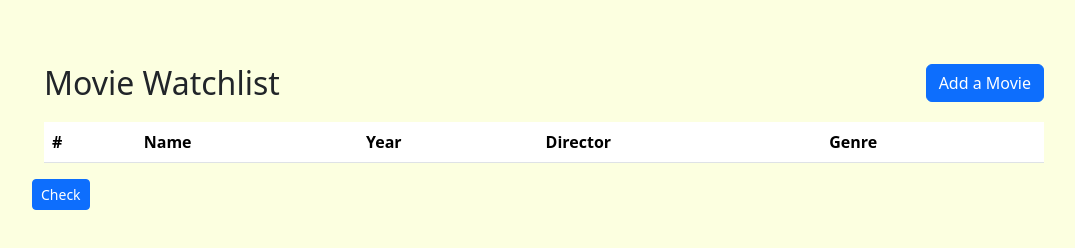
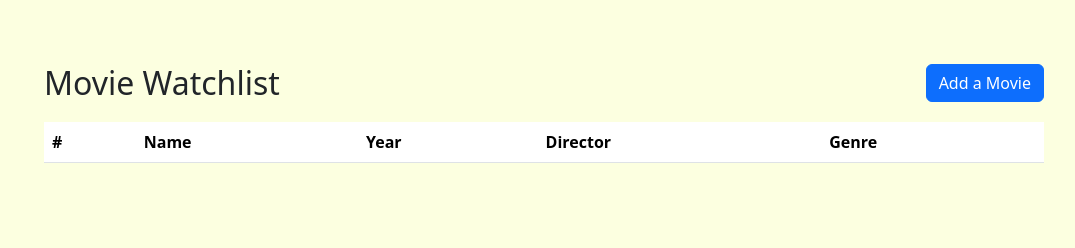
Before and after one commit to gem-mandeepchoudhary/AWS_Training_project, a plain HTML site: page index.html in a window 1280 px wide. Shown: the whole page, without its empty margins (96-1171 px from the left). Drawn offline with nearby package versions, Linux system fonts and the light colour scheme; no server answers.

Commit message:
modified index.htm

```diff
--- a/index.html
+++ b/index.html
@@ -34,7 +34,6 @@
               </table>
         </div>
     </div>
-    <button type="button" class="btn btn-primary btn-sm" onclick="getMovies();">Check</button>
     <script src="https://cdn.jsdelivr.net/npm/bootstrap@5.3.3/dist/js/bootstrap.bundle.min.js" integrity="sha384-YvpcrYf0tY3lHB60NNkmXc5s9fDVZLESaAA55NDzOxhy9GkcIdslK1eN7N6jIeHz" crossorigin="anonymous"></script>
     <script src="script.js"></script>
     <script>
```
